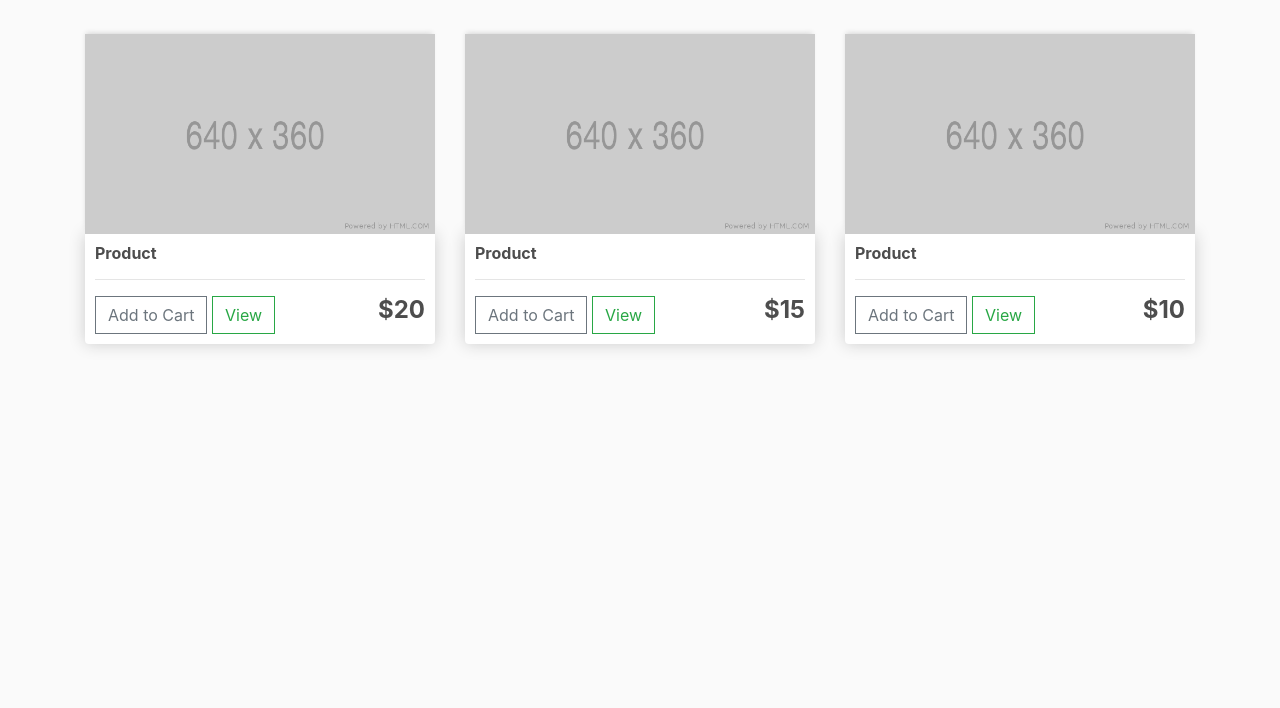
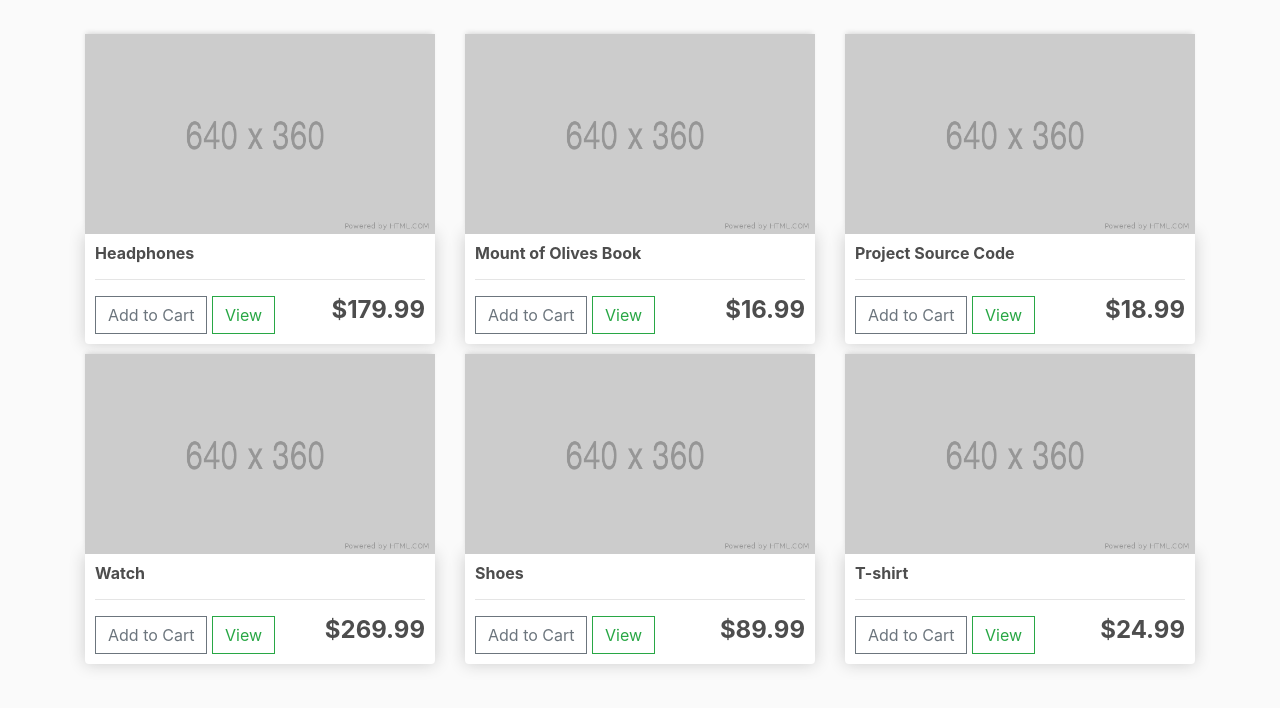
Before and after one commit to youhubs/myshop, a Django app: page / in a window 1280 px wide. Shown: the part 57-765 px from the top of the page. Run offline with Django 3.2, Linux system fonts and the light colour scheme; data comes from the database, SQL or seed files in the repository; some libraries are stand-ins or nearby versions.

Commit message:
render products

```diff
--- a/store/templates/store/index.html
+++ b/store/templates/store/index.html
@@ -7,36 +7,20 @@
 
 {% block content %}
     <div class="row">
+
+        {% for product in products %}
         <div class="col-lg-4">
             <img class="thumbnail" src="{% static 'images/placeholder.png' %}">
             <div class="box-element product">
-                <h6><strong>Product</strong></h6>
+                <h6><strong>{{product.name}}</strong></h6>
                 <hr>
                 <button class="btn btn-outline-secondary add-btn">Add to Cart</button>
                 <a class="btn btn-outline-success" href="#">View</a>
-                <h4 style="display: inline-block; float: right"><strong>$20</strong></h4>
+                <h4 style="display: inline-block; float: right"><strong>
+                    ${{product.price|floatformat:2}}</strong></h4>
             </div>
         </div>
-        <div class="col-lg-4">
-            <img class="thumbnail" src="{% static 'images/placeholder.png' %}">
-            <div class="box-element product">
-                <h6><strong>Product</strong></h6>
-                <hr>
-                <button class="btn btn-outline-secondary add-btn">Add to Cart</button>
-                <a class="btn btn-outline-success" href="#">View</a>
-                <h4 style="display: inline-block; float: right"><strong>$15</strong></h4>
-            </div>
-        </div>
-        <div class="col-lg-4">
-            <img class="thumbnail" src="{% static 'images/placeholder.png' %}">
-            <div class="box-element product">
-                <h6><strong>Product</strong></h6>
-                <hr>
-                <button class="btn btn-outline-secondary add-btn">Add to Cart</button>
-                <a class="btn btn-outline-success" href="#">View</a>
-                <h4 style="display: inline-block; float: right"><strong>$10</strong></h4>
-            </div>
-        </div>
+        {% endfor %}
+
     </div>
-
 {% endblock %}
```
